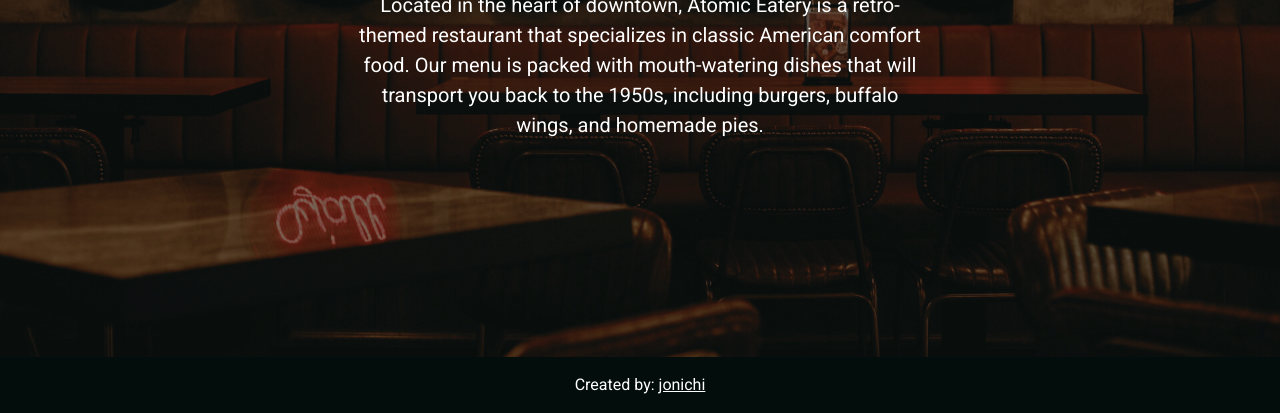
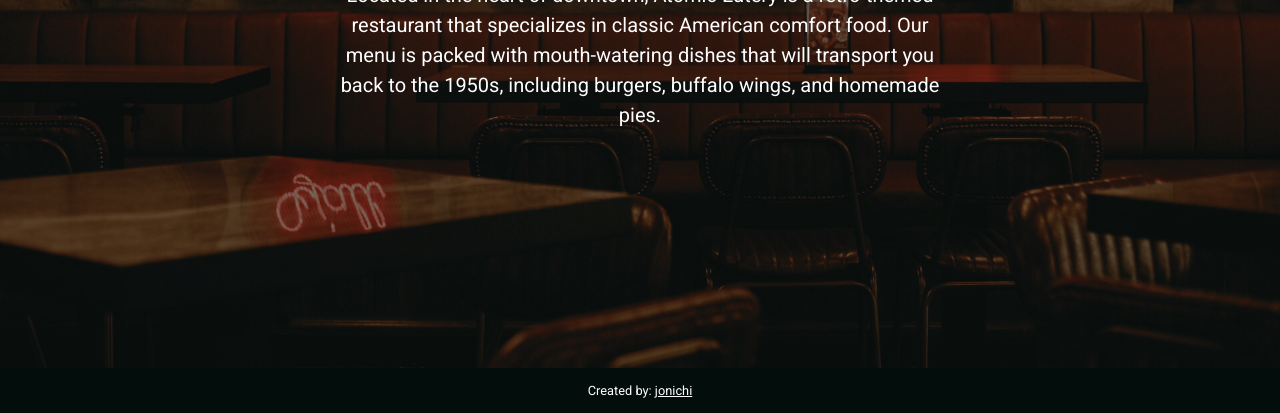
Before and after one commit to jonichi16/odin-restaurant-page, a website built with webpack: page dist/index.html in a window 1280 px wide. Shown: the part 387-800 px from the top of the page. Built offline with nearby package versions, Linux system fonts and the light colour scheme.

Commit message:
style: Fix the height of content

```diff
--- a/src/stylesheets/styles.css
+++ b/src/stylesheets/styles.css
@@ -6,17 +6,18 @@
 }
 
 html,
-body,
-.content {
+body {
   height: 100%;
   margin: 0;
 }
 
-body {
+.content {
+  min-height: 100%;
   font-family: var(--font-primary);
-}
-
-.content {
+  background-image: url(../images/home-bg-mobile.jpg);
+  background-size: cover;
+  background-attachment: center;
+  background-position-x: right;
   display: flex;
   flex-direction: column;
 }
@@ -95,10 +96,10 @@ a:hover {
 
 /* Main */
 .main {
-  height: 100%;
-  background: url(../images/home-bg.jpg);
-  background-size: cover;
-  background-position: center;
+  flex: 1;
+  background-color: #030d0b67;
+  display: flex;
+  justify-content: center;
 }
 
 /* Footer */
@@ -117,19 +118,12 @@ a:hover {
 /* Home page */
 
 .home {
-  color: white;
-  height: 100%;
-  margin: 0;
-}
-
-.home .container {
-  min-height: 100%;
   display: flex;
   flex-direction: column;
   align-items: center;
   justify-content: center;
-  background-color: #030d0b67;
   gap: 2em;
+  color: white;
 }
 
 .title,
@@ -148,7 +142,7 @@ a:hover {
 .description {
   text-align: center;
   font-size: 1rem;
-  max-width: 50ch;
+  max-width: 60ch;
 }
 
 @media screen and (max-width: 599px) {
@@ -175,15 +169,14 @@ a:hover {
     text-underline-offset: 3px;
     text-decoration-thickness: 3px;
   }
-
-  .main {
-    background: url(../images/home-bg-mobile.jpg);
-    background-position-y: -15em;
-    background-position-x: right;
-  }
 }
 
 @media screen and (min-width: 600px) {
+  .content {
+    background-image: url(../images/home-bg.jpg);
+    background-position: center;
+  }
+
   .logo {
     font-size: 2rem;
   }
@@ -197,6 +190,10 @@ a:hover {
     display: none;
   }
 
+  .home {
+    gap: 4em;
+  }
+
   .title {
     font-size: 3rem;
   }
@@ -204,8 +201,4 @@ a:hover {
   .description {
     font-size: 1.25rem;
   }
-
-  .footer {
-    font-size: 1rem;
-  }
 }
```
